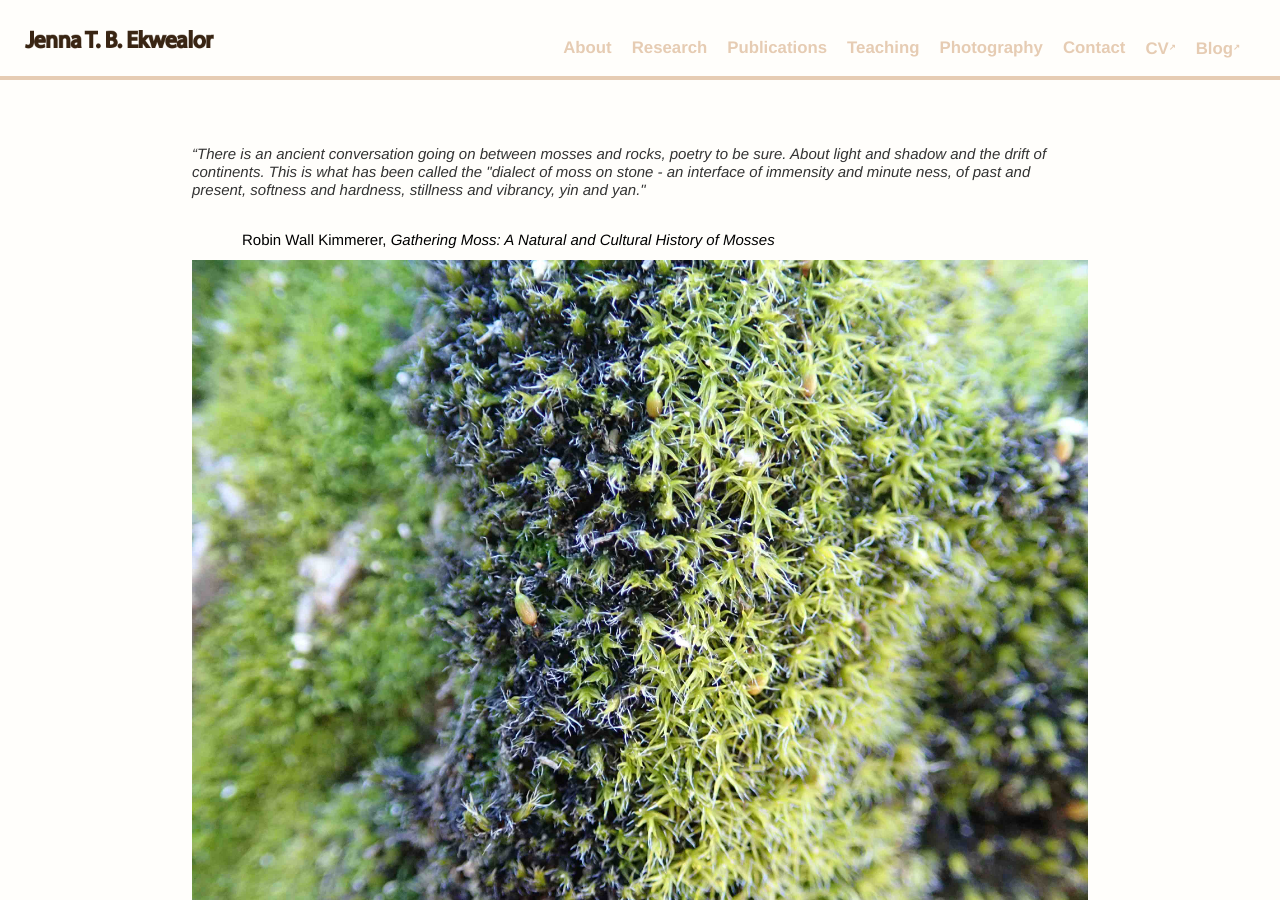
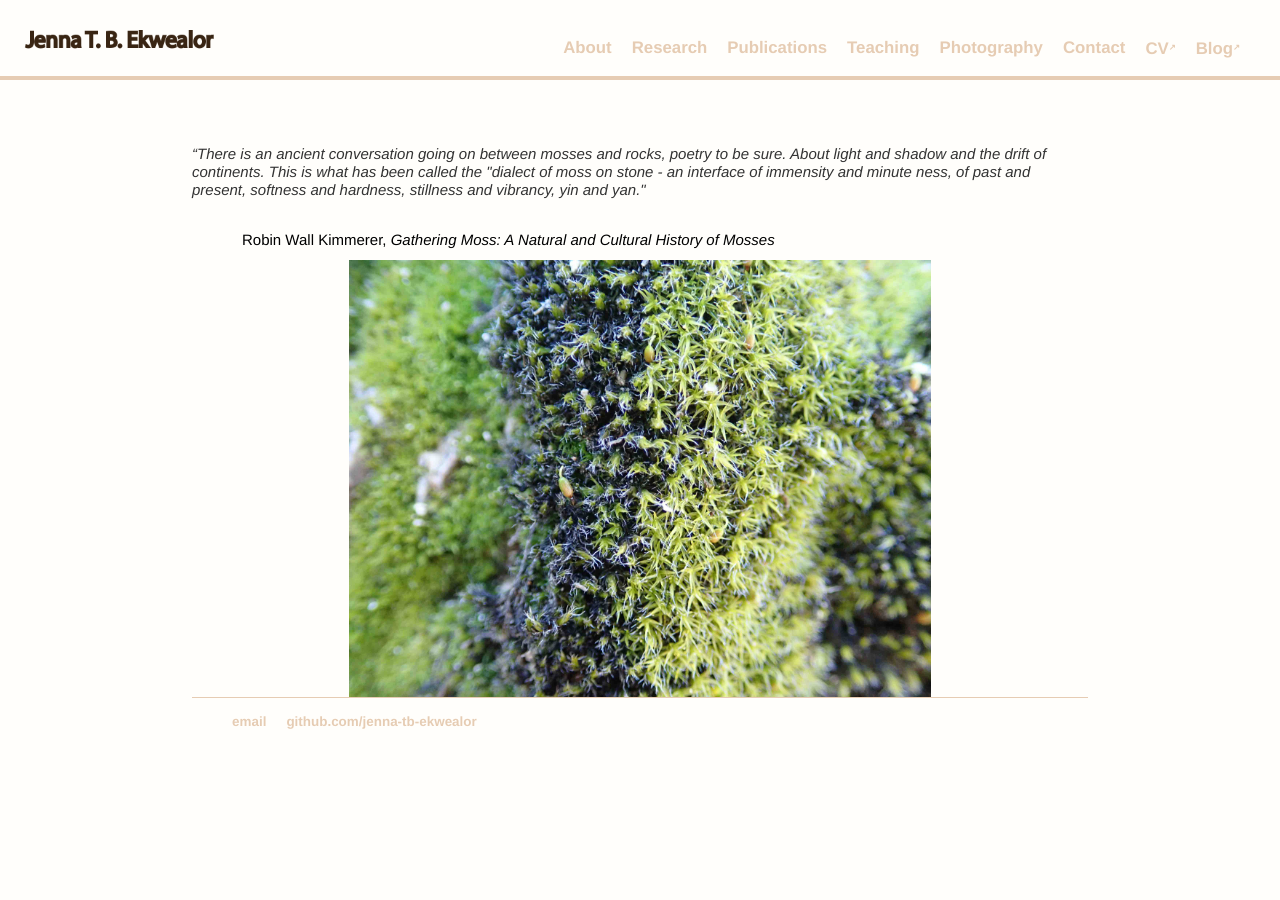
Before and after one commit to jenna-tb-ekwealor/jenna-tb-ekwealor.github.io, a Jekyll site: the page built from teaching/index.html, in a window 1280 px wide and 900 px high, scrolled down 1986 px. Built offline with Jekyll 4.4.1, drawn with Linux system fonts in a browser that asks for light colours; after the commit the page ends 2744 px from its top, so only the background shows below that.

Commit message:
reducing moss rock photo size

```diff
--- a/teaching/index.html
+++ b/teaching/index.html
@@ -103,7 +103,7 @@ title: J.T.B. Ekwealor | Teaching
 		</i><UL class="dashed"  style="font-size:15px"><LI>Robin Wall Kimmerer, <i>Gathering Moss: A Natural and Cultural History of Mosses</i></li></UL></p>
 	</p>
 
-  	<img class="asyncImage" src="../img/yinyan_small.JPG" data-src="../img/yinyan.JPG" alt="Dry and wet Grimmia sp. moss, side-by-side, on a rock wall in San Luis Obispo county, California.">
+  	<img class="asyncImage" src="../img/yinyan_small.JPG" data-src="../img/yinyan.JPG" style="float: center; width: 65%;" alt="Dry and wet Grimmia sp. moss, side-by-side, on a rock wall in San Luis Obispo county, California.">
 		<script language="javascript">
 		src="../imageLoad.js"
 		</script>
```
